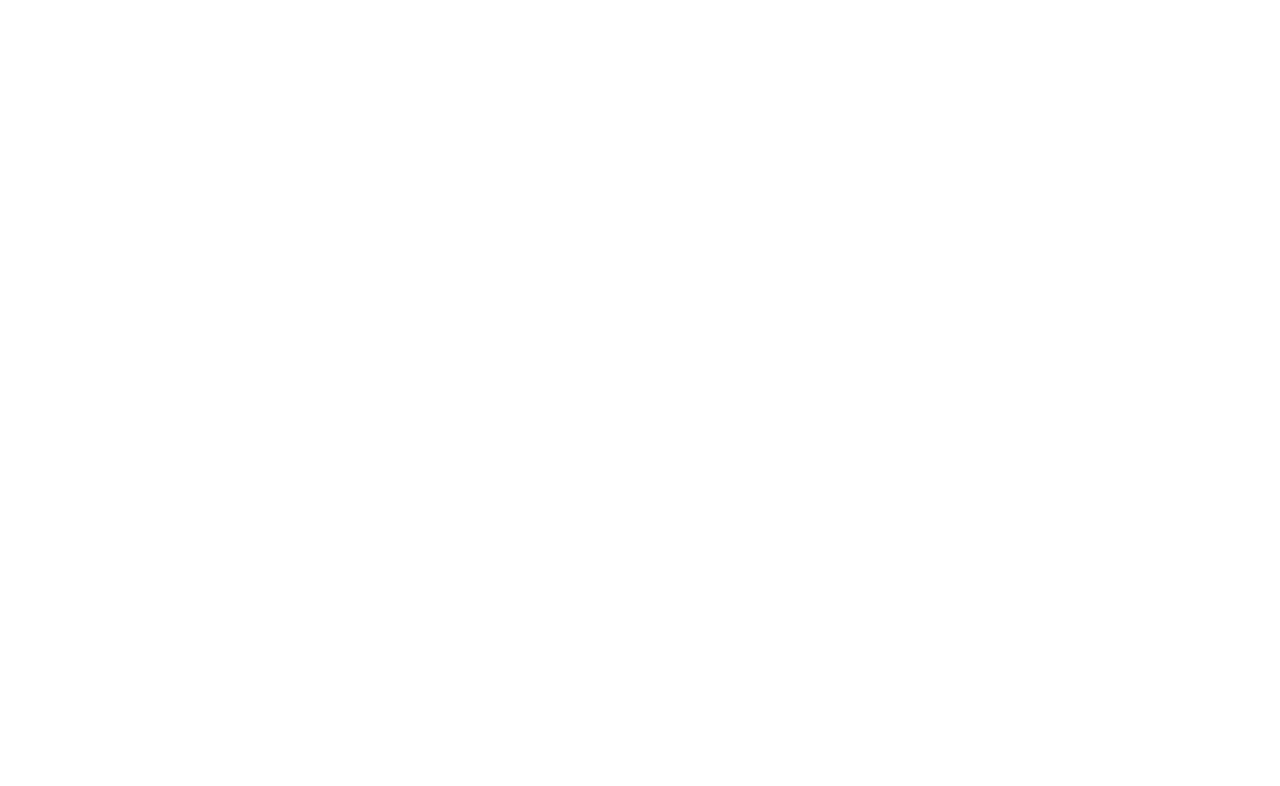
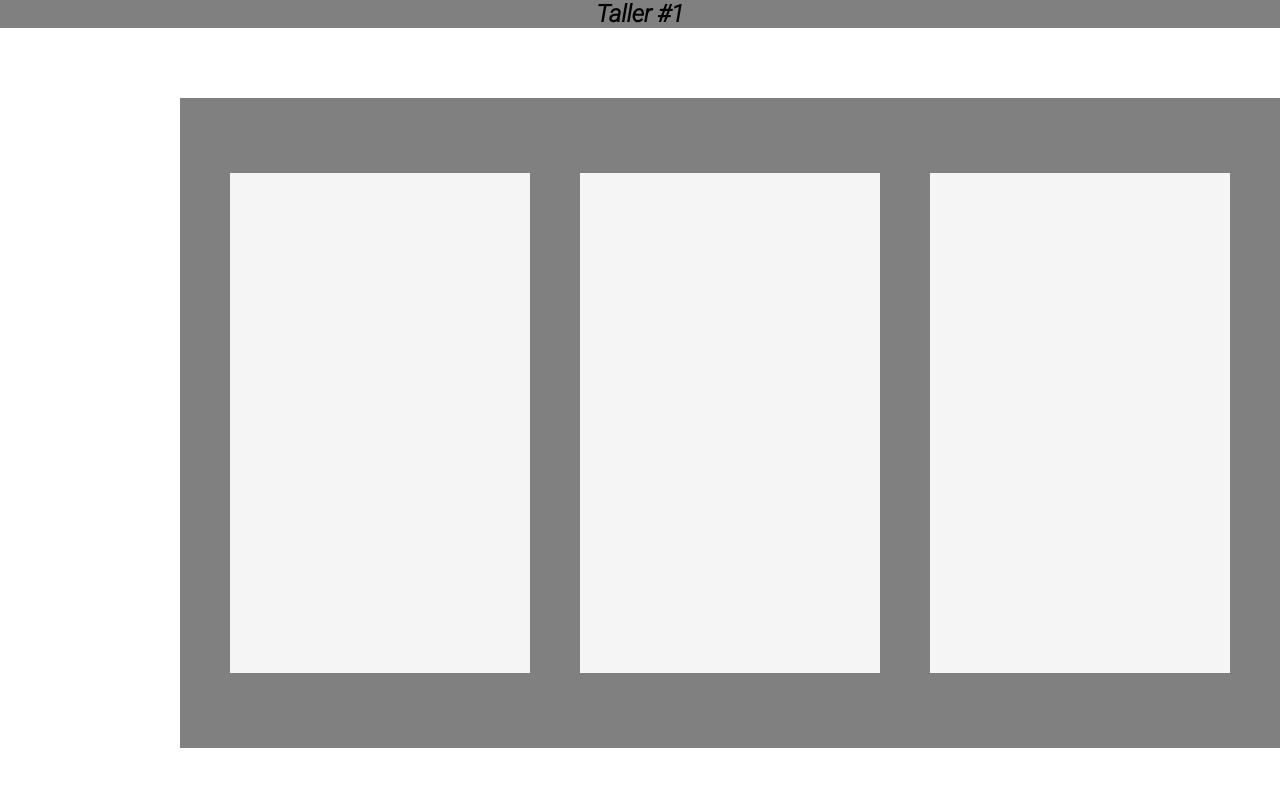
Before and after one commit to ricomariaca/Taller-1, a plain HTML site: page index.html in a window 1280 px wide. Drawn offline with Linux system fonts and the light colour scheme.

Commit message:
Se creo el archivo index y el archivo css

```diff
--- /dev/null
+++ b/estilo.css
@@ -0,0 +1,44 @@
+* {
+    margin: 0px;
+    padding: 0px;
+}
+
+h2 {
+    text-align: center;
+}
+
+body {
+    font-family: 'Roboto', sans-serif;
+}
+
+.general {
+    margin: auto;
+    margin-top: 70px;
+    width: 1100px;
+    height: 650px;
+    background-color: gray;
+    float: inline-end;
+    display: flex;
+    align-items: center;
+    justify-content: center;
+}
+
+.estudiante1 {
+    width: 300px;
+    height: 500px;
+    background-color: whitesmoke;
+}
+
+.estudiante2 {
+
+    margin: 50px;
+    width: 300px;
+    height: 500px;
+    background-color: whitesmoke;
+}
+
+.estudiante3 {
+    width: 300px;
+    height: 500px;
+    background-color: whitesmoke;
+}
--- a/index.html
+++ b/index.html
@@ -1,12 +1,35 @@
 <!DOCTYPE html>
-<html lang="en">
+
+<html lang="es">
+
 <head>
-    <meta charset="UTF-8">
-    <meta http-equiv="X-UA-Compatible" content="IE=edge">
+    <title>Primer pagina web</title>
+    <link rel="stylesheet" href="estilo.css">
     <meta name="viewport" content="width=device-width, initial-scale=1.0">
-    <title>Document</title>
+    <link rel="preconnect" href="https://fonts.googleapis.com">
+    <link rel="preconnect" href="https://fonts.gstatic.com" crossorigin>
+    <link href="https://fonts.googleapis.com/css2?family=Roboto:ital,wght@1,300&display=swap" rel="stylesheet">
 </head>
+
 <body>
+    <div id="topDiv" style="background: gray" style="color: black;">
+        <h2> Taller #1 <h2>
+    </div>
+
+    <div class="general">
+
+        <div class="estudiante1">
+
+        </div>
+
+        <div class="estudiante2">
+
+
+        </div>
+        <div class="estudiante3">
+
+        </div>
+
+    </div>
 
 </body>
-</html>
```
Also changed, not shown: czs.bmp (deleted).
